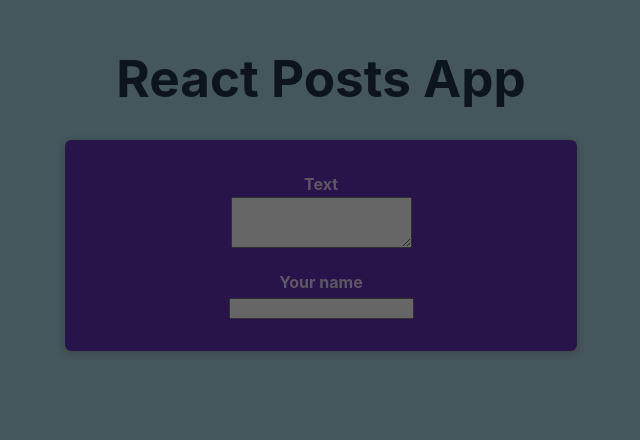
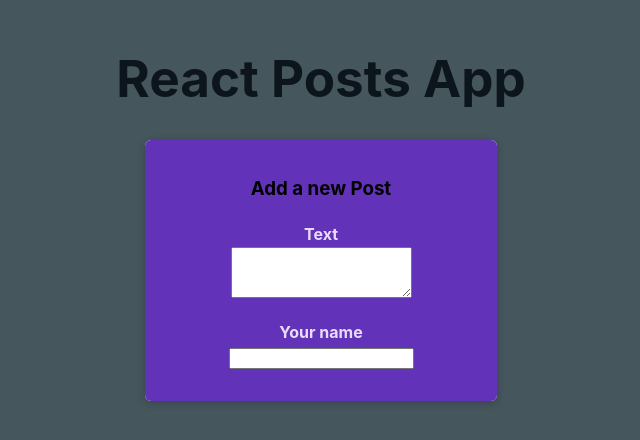
Before and after one commit to IndriesAndrei/react-posts-app, a React (Vite) app: page / in a window 1280 px wide. Shown: the part 280-720 px from the top of the page, without its empty margins (319-959 px from the left). Built offline with nearby package versions, Linux system fonts and the light colour scheme.

Commit message:
Show/hide Add new post modal

```diff
--- a/src/components/Modal.module.css
+++ b/src/components/Modal.module.css
@@ -14,4 +14,5 @@
     box-shadow: 0 2px 8px rgba(0, 0, 0, 0.2);
     padding: 0;
     overflow: hidden;
+    z-index: 2;
 }
--- a/src/components/Modal.tsx
+++ b/src/components/Modal.tsx
@@ -2,12 +2,13 @@ import classes from './Modal.module.css';
 
 type ModalProps = {
     children: React.ReactNode;
+    onClose: any;
 }
 
 const Modal = (props: ModalProps) => {
     return (
         <>
-            <div className={classes.backdrop} />
+            <div className={classes.backdrop} onClick={props.onClose} />
             <dialog open className={classes.modal}>
                 {props.children}
             </dialog>
--- a/src/components/NewPost.module.css
+++ b/src/components/NewPost.module.css
@@ -1,7 +1,7 @@
 .form {
     background-color: #6233b9;
     padding: 1rem;
-    width: 30rem;
+    width: 20rem;
 }
 
 .form label {
--- a/src/components/NewPost.tsx
+++ b/src/components/NewPost.tsx
@@ -3,6 +3,7 @@ import classes from './NewPost.module.css';
 const NewPost = ({onTextChange, onAuthorChange}: {onTextChange: any, onAuthorChange: any}) => {
     return (
         <form className={classes.form}>
+            <h3>Add a new Post</h3>
             <p>
                 <label htmlFor='body'>Text</label>
                 <textarea id='body' required rows={3} onChange={onTextChange} />
--- a/src/components/PostsList.tsx
+++ b/src/components/PostsList.tsx
@@ -8,6 +8,7 @@ import Modal from "./Modal";
 const PostsLists = () => {
     const [text, setText] = useState('');
     const [author, setAuthor] = useState('');
+    const [modalIsVisible, setModalIsVisible] = useState(true);
 
     const textChangeHandler = (e: any) => {
         setText(e.target.value);
@@ -17,14 +18,19 @@ const PostsLists = () => {
         setAuthor(e.target.value);
     }
 
+    const hideModalHandler = () => {
+        setModalIsVisible(false);
+    }
+
     return (
         <>
-            <Modal>
+            {modalIsVisible ? <Modal onClose={hideModalHandler}>
                 <NewPost
                     onTextChange={textChangeHandler}
                     onAuthorChange={authorChangeHandler}
                 />
-            </Modal>
+            </Modal> : null}
+
             <ul className={classes.posts}>
                 <Post author={author} body={text} />
                 <Post author={author} body={text} />
```
